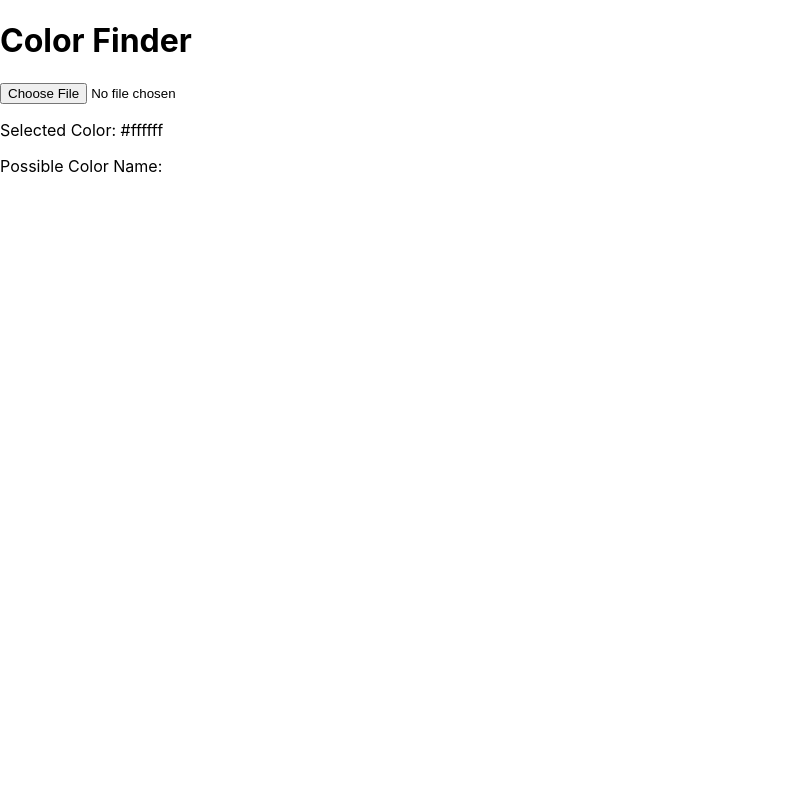
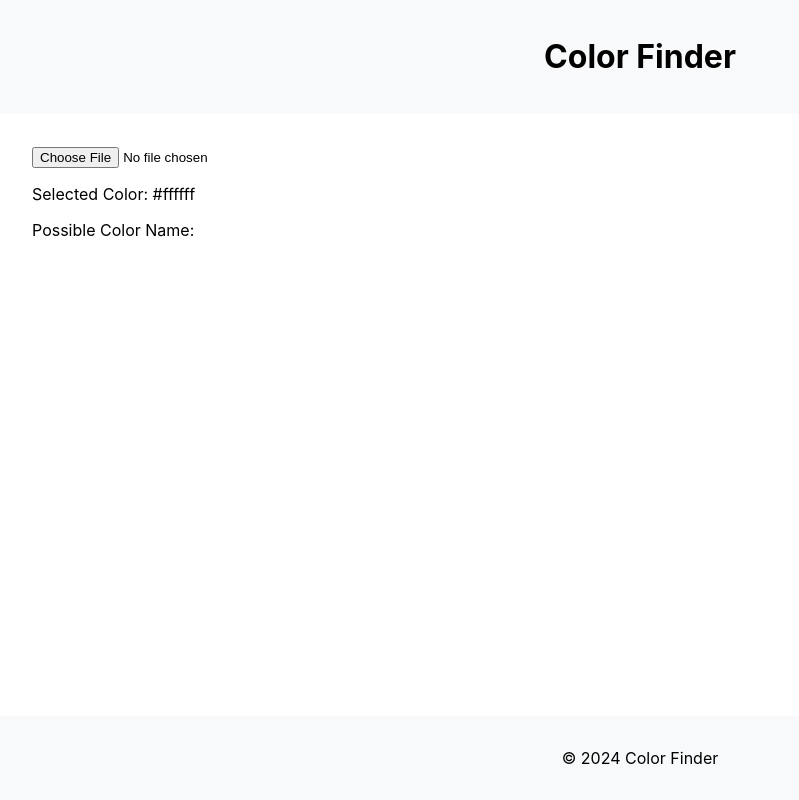
Before and after one commit to georgeolson92/colornamer, a React (Create React App) app: page / in a window 1280 px wide. Shown: the whole page, without its empty margins (0-799 px from the left). Built offline with nearby package versions, Linux system fonts and the light colour scheme.

Commit message:
Add template for site

```diff
--- a/src/App.css
+++ b/src/App.css
@@ -1,26 +1,13 @@
-/* App.css */
-.image {
-  max-width: 500px;
-  height: auto;
+body {
+  margin: 0;
+  font-family: -apple-system, BlinkMacSystemFont, 'Segoe UI', 'Roboto', 'Oxygen',
+    'Ubuntu', 'Cantarell', 'Fira Sans', 'Droid Sans', 'Helvetica Neue',
+    sans-serif;
+  -webkit-font-smoothing: antialiased;
+  -moz-osx-font-smoothing: grayscale;
 }
 
-.canvas {
-  display: none;
+code {
+  font-family: source-code-pro, Menlo, Monaco, Consolas, 'Courier New',
+    monospace;
 }
-
-.image-container {
-  position: relative;
-  display: inline-block;
-}
-
-#cursor-circle {
-  position: absolute;
-  width: 15px;
-  height: 15px;
-  border-radius: 50%;
-  border: 2px solid rgba(0, 0, 0, 0.5); /* Black border with transparency */
-  pointer-events: none;
-  background: rgba(0, 0, 0, 0.5);
-  transform: translate(-50%, -50%);
-  display: none;
-}
--- a/src/App.js
+++ b/src/App.js
@@ -4,6 +4,7 @@ import { debounce } from './utils/debounce';
 import { calculateDistance, findClosestColor } from './utils/colorUtils';
 import { fetchColorData } from './services/colorService';
 import { standardColors } from './constants/colors';
+import ColorNamerTemplate from './components/ColorNamerTemplate'; // Import the Template component
 
 function App() {
   const [color, setColor] = useState('#ffffff');
@@ -54,8 +55,7 @@ function App() {
   };
 
   return (
-    <div className="App">
-      <h1>Color Finder</h1>
+    <ColorNamerTemplate>
       <input
         type="file"
         accept="image/*"
@@ -96,7 +96,7 @@ function App() {
           <p>Closest Standard Color: {closestColor.name} ({closestColor.type})</p>
         )}
       </div>
-    </div>
+    </ColorNamerTemplate>
   );
 }
 
--- /dev/null
+++ b/src/components/ColorNamerTemplate.css
@@ -0,0 +1,43 @@
+/* ColorNamer.css */
+.template {
+  display: flex;
+  flex-direction: column;
+  min-height: 100vh;
+}
+
+.header, .footer {
+  background-color: #f8f9fa;
+  padding: 1rem;
+  text-align: center;
+}
+
+.main-content {
+  flex: 1;
+  padding: 2rem;
+}
+
+.image {
+  max-width: 500px;
+  height: auto;
+}
+
+.canvas {
+  display: none;
+}
+
+.image-container {
+  position: relative;
+  display: inline-block;
+}
+
+#cursor-circle {
+  position: absolute;
+  width: 15px;
+  height: 15px;
+  border-radius: 50%;
+  border: 2px solid rgba(0, 0, 0, 0.5); /* Black border with transparency */
+  pointer-events: none;
+  background: rgba(0, 0, 0, 0.5);
+  transform: translate(-50%, -50%);
+  display: none;
+}
--- /dev/null
+++ b/src/components/ColorNamerTemplate.js
@@ -0,0 +1,21 @@
+// src/components/ColorNamerTemplate.js
+import React from 'react';
+import './ColorNamerTemplate.css'; // Import specific CSS for the template if needed
+
+const ColorNamerTemplate = ({ children }) => {
+  return (
+    <div className="template">
+      <header className="header">
+        <h1>Color Finder</h1>
+      </header>
+      <main className="main-content">
+        {children}
+      </main>
+      <footer className="footer">
+        <p>© 2024 Color Finder</p>
+      </footer>
+    </div>
+  );
+};
+
+export default ColorNamerTemplate;
--- a/src/index.css
+++ /dev/null
@@ -1,13 +0,0 @@
-body {
-  margin: 0;
-  font-family: -apple-system, BlinkMacSystemFont, 'Segoe UI', 'Roboto', 'Oxygen',
-    'Ubuntu', 'Cantarell', 'Fira Sans', 'Droid Sans', 'Helvetica Neue',
-    sans-serif;
-  -webkit-font-smoothing: antialiased;
-  -moz-osx-font-smoothing: grayscale;
-}
-
-code {
-  font-family: source-code-pro, Menlo, Monaco, Consolas, 'Courier New',
-    monospace;
-}
--- a/src/index.js
+++ b/src/index.js
@@ -1,6 +1,5 @@
 import React from 'react';
 import ReactDOM from 'react-dom/client';
-import './index.css';
 import App from './App';
 import reportWebVitals from './reportWebVitals';
 
```
